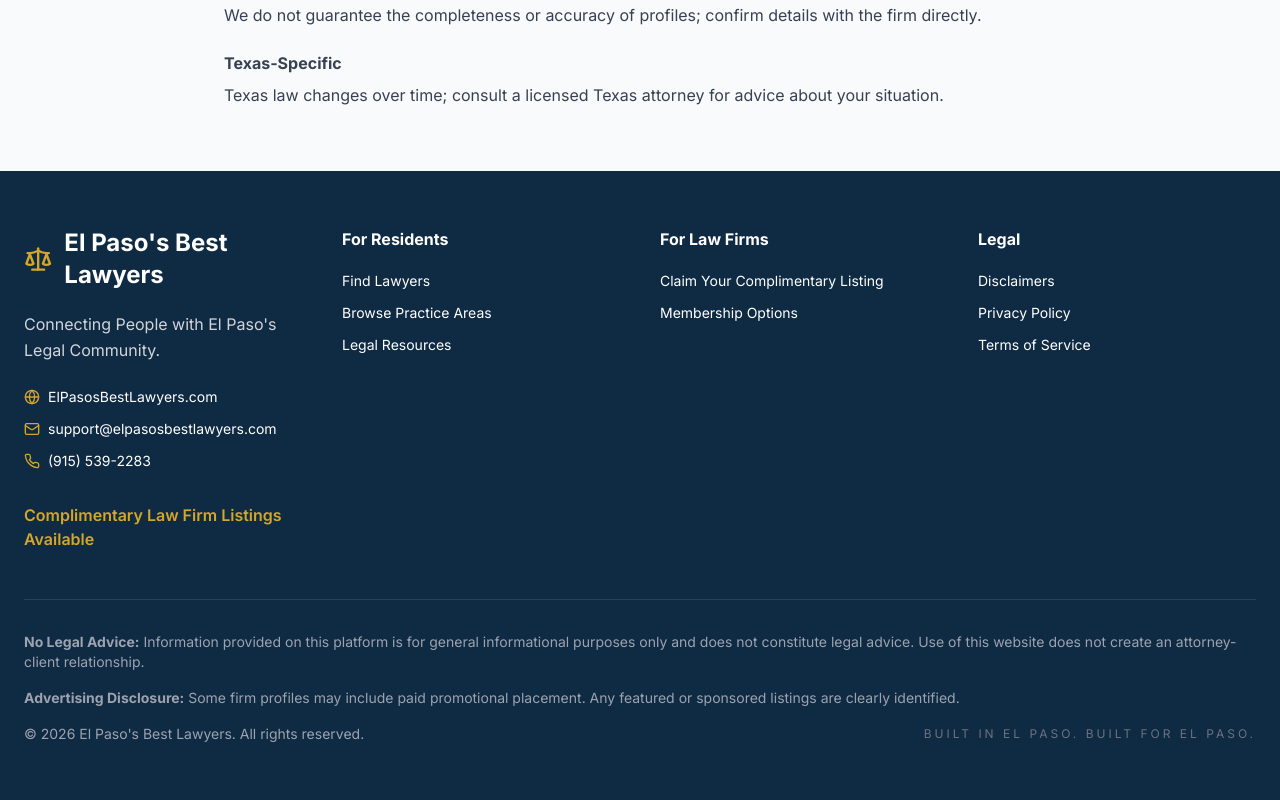
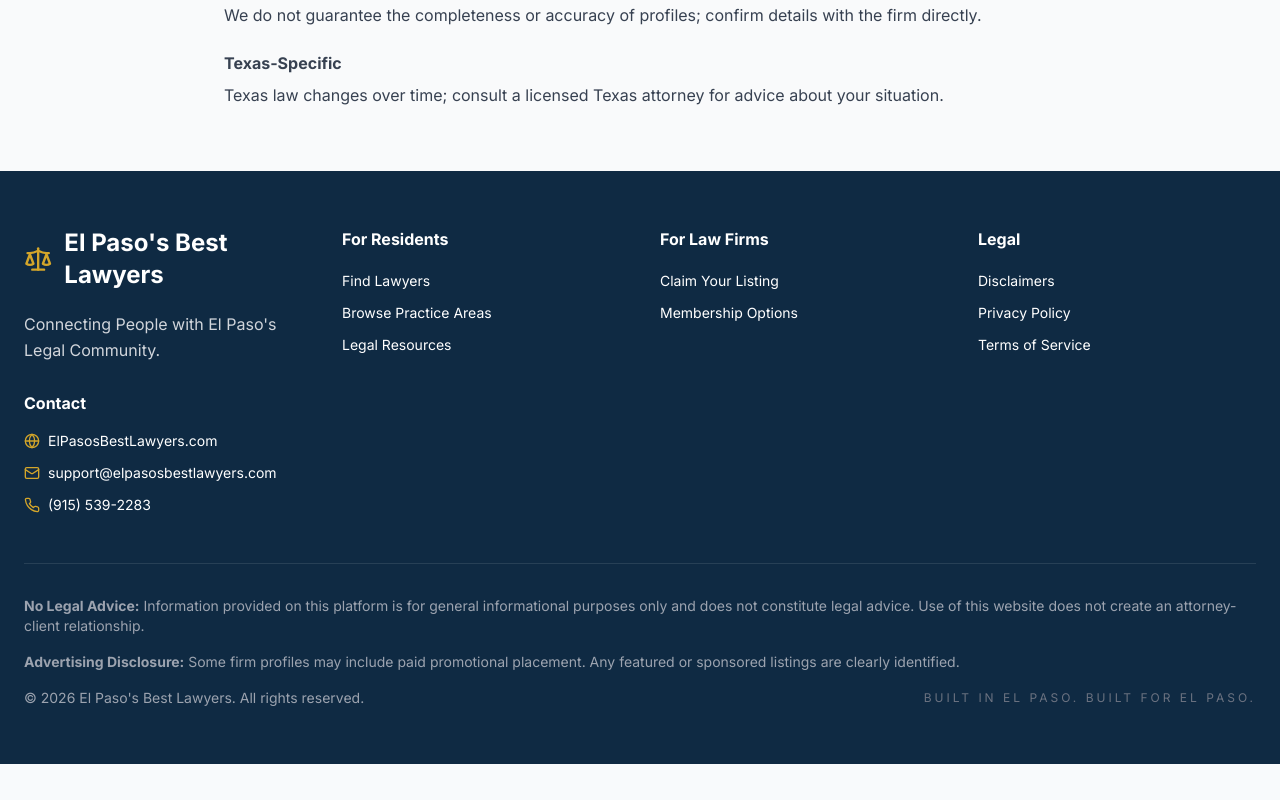
Before and after one commit to chapstucker-dotcom/best-ep-lawyers-, a React (Vite) app: page / in a window 1280 px wide. Shown: the part 9489-10289 px from the top of the page. After the commit the page ends 10253 px from the top, so only its background shows below. Built offline with nearby package versions, Linux system fonts and the light colour scheme; no server answers; the database is empty.

Commit message:
Polish footer contact and navigation

```diff
--- a/src/components/Footer.tsx
+++ b/src/components/Footer.tsx
@@ -14,6 +14,7 @@ export default function Footer() {
           <div>
             <div className="mb-5 flex items-center gap-3">
               <Scale className="h-8 w-8 text-[#D4A62A]" />
+
               <h2 className="text-2xl font-bold">
                 El Paso&apos;s Best Lawyers
               </h2>
@@ -23,7 +24,9 @@ export default function Footer() {
               Connecting People with El Paso&apos;s Legal Community.
             </p>
 
-            <div className="mt-6 space-y-3 text-sm">
+            <h3 className="mb-4 mt-7 font-bold">Contact</h3>
+
+            <div className="space-y-3 text-sm">
               <a
                 href="https://www.elpasosbestlawyers.com"
                 target="_blank"
@@ -50,10 +53,6 @@ export default function Footer() {
                 (915) 539-2283
               </a>
             </div>
-
-            <p className="mt-8 font-semibold text-[#D4A62A]">
-              Complimentary Law Firm Listings Available
-            </p>
           </div>
 
           <div>
@@ -102,7 +101,7 @@ export default function Footer() {
                   onClick={() => scrollToSection("list-form")}
                   className="transition hover:text-[#D4A62A]"
                 >
-                  Claim Your Complimentary Listing
+                  Claim Your Listing
                 </button>
               </li>
 
```
